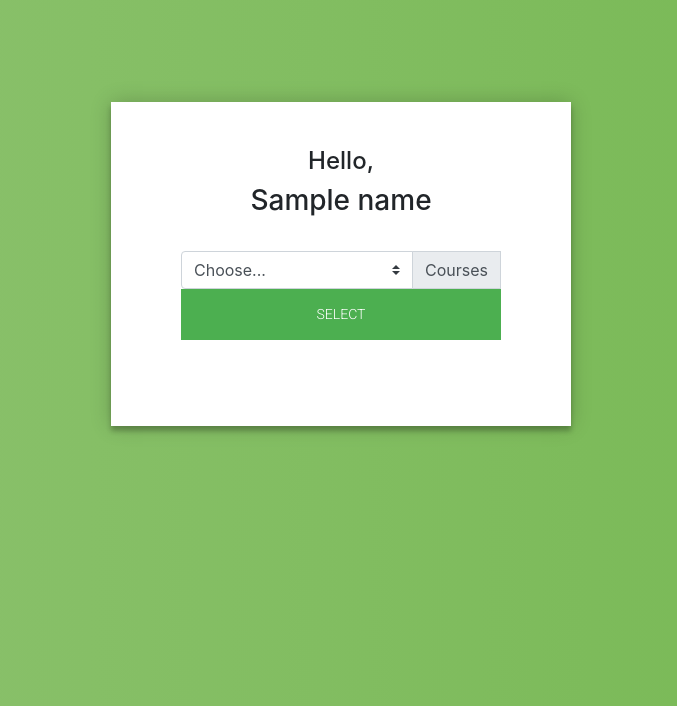
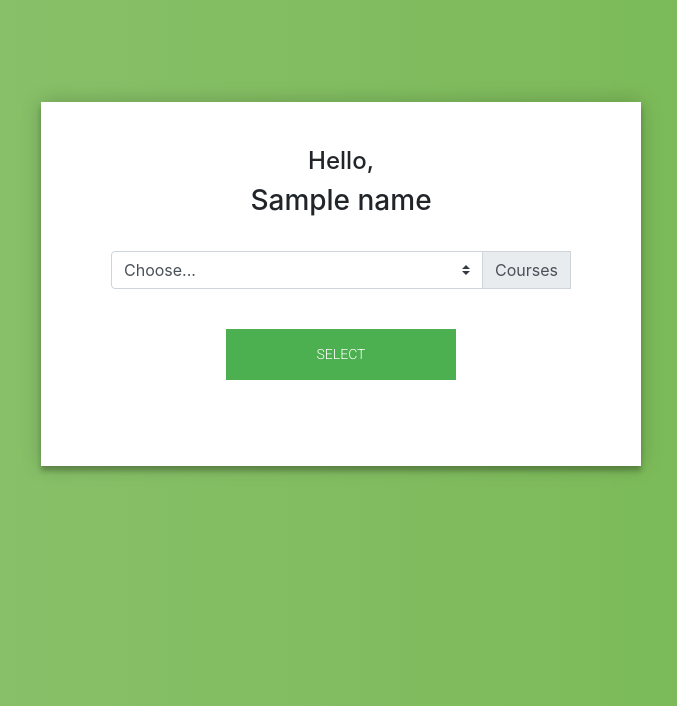
Before and after one commit to moevm/mse_generator_of_test_works_for_Stepik, a Flask app: template templates/user_info.html in a window 1280 px wide. Shown: the top 706 px of the page, without its empty margins (299-976 px from the left). Run offline with Flask 2, Linux system fonts and the light colour scheme; the template is opened without the code that fills it: most values are stand-ins (such as "Sample title", 1, 10 or a date in 2020); some libraries are stand-ins or nearby versions.

Commit message:
Modified user_info page

```diff
--- a/static/css/user_info.css
+++ b/static/css/user_info.css
@@ -12,7 +12,7 @@ body {
 }
 
 .user-page {
-    width: 460px;
+    width: 600px;
     padding: 8% 0 0;
     margin: auto;
 }
@@ -21,7 +21,7 @@ body {
     position: relative;
     z-index: 1;
     background: #FFFFFF;
-    max-width: 460px;
+    max-width: 600px;
     margin: 0 auto 100px;
     padding: 45px;
     text-align: center;
@@ -51,3 +51,9 @@ body {
     padding: 25px;
     width: 100%;
 }
+
+#select-button {
+    margin-top: 40px;
+    margin-left: 25%;
+    margin-right: 25%;
+}
--- a/templates/user_info.html
+++ b/templates/user_info.html
@@ -27,7 +27,7 @@
                 <div class="input-group-append">
                     <label class="input-group-text" for="inputGroupSelect02">Courses</label>
                 </div>
-                <button type="submit">Select</button>
+                <button type="submit" id="select-button">Select</button>
             </div>
         </form>
     </div>
```
